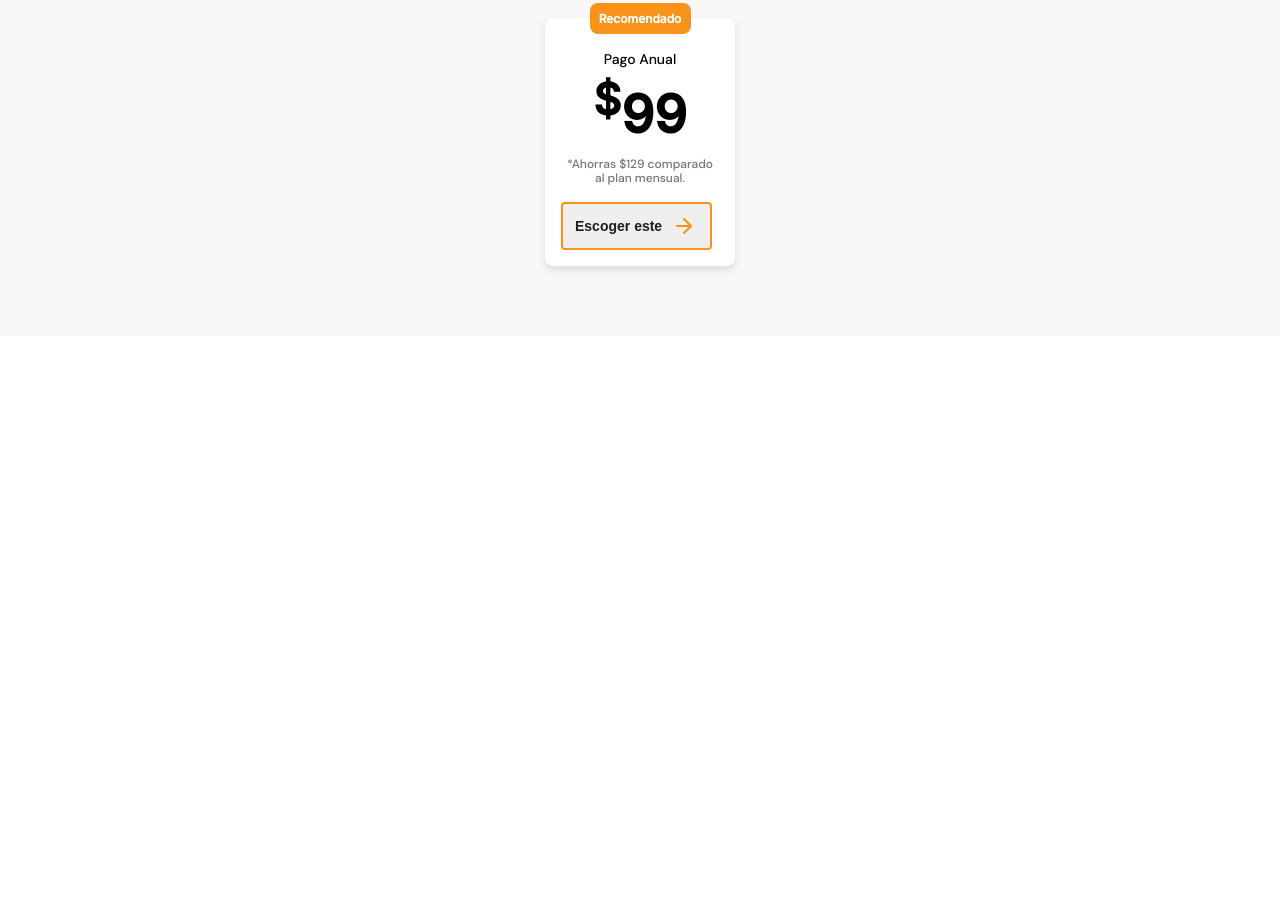
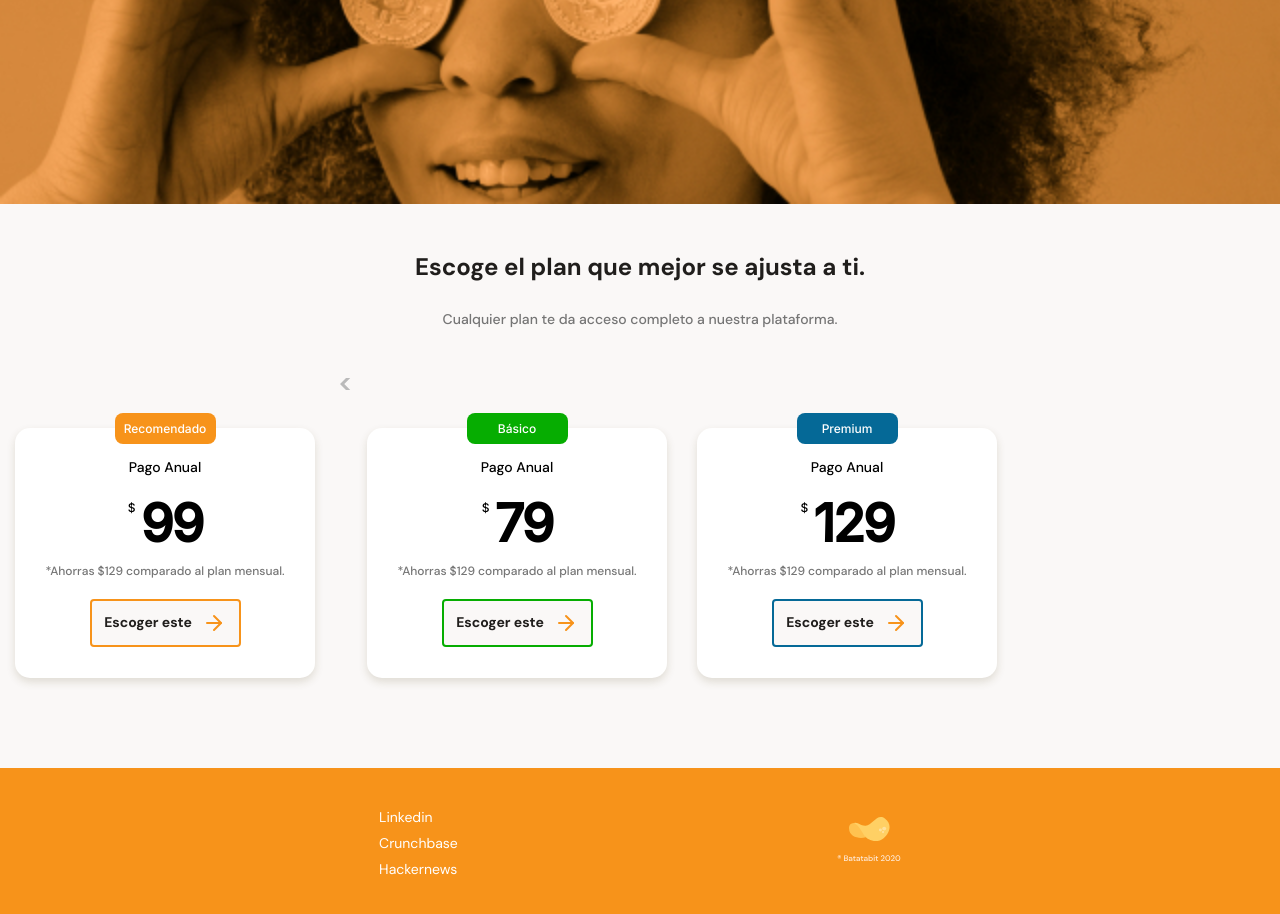
Before and after one commit to JessCP25/BatataBit, a plain HTML site: page index.html in a window 1280 px wide. Shown: the part 2530-3444 px from the top of the page. Before the commit the page ends 2866 px from the top, so only its background shows below. Drawn offline with Linux system fonts and the light colour scheme.

Commit message:
Footer terminando - mobile

```diff
--- a/index.html
+++ b/index.html
@@ -16,7 +16,7 @@
         <div class="header--title-container">
             <h1>La próxima revolución en el intercambio de criptomonedas.</h1>
             <p>Batatabit te ayuda a navegar entre los diferentes precios y tendencias.</p>
-            <a href="" class="header--button" >Conoce Nuestros Planes <span> </span> </a>
+            <a href="#plans" class="header--button" >Conoce Nuestros Planes <span> </span> </a>
         </div>
     </header>
     <main>
@@ -113,7 +113,7 @@
         <section class="imgSection">
             <h2 class="imgSection__title">Conócelo hoy.</h2>
         </section>
-        <section class="endSection">
+        <section id="plans" class="endSection">
             <div class="endSection__text">
                 <h2 class="endSection__h2">Escoge el plan que mejor se ajusta a ti.</h2>
                 <p class="endSection__p">Cualquier plan te da acceso completo a nuestra plataforma.</p>
@@ -128,9 +128,40 @@
                         <button class="plansSection__button">Escoger este<span class="plansSection__button-icon"></span></button>
                     </div>
                 </article>
+                <span class="leftIcon"></span>
+                <article class="plansSection__card">
+                    <p class="plansSection__recomend1">Básico</p>
+                    <div class="plansSection__info">
+                        <h3 class="plansSection__title">Pago Anual</h3>
+                        <p class="plansSection__cost"><sup>$</sup>79</p>
+                        <p class="plansSection__descrip">*Ahorras $129 comparado al plan mensual.</p>
+                        <button class="plansSection__button1">Escoger este<span class="plansSection__button-icon"></span></button>
+                    </div>
+                </article>
+                <span class="rightIcon"></span>
+                <article class="plansSection__card">
+                    <p class="plansSection__recomend2">Premium</p>
+                    <div class="plansSection__info">
+                        <h3 class="plansSection__title">Pago Anual</h3>
+                        <p class="plansSection__cost"><sup>$</sup>129</p>
+                        <p class="plansSection__descrip">*Ahorras $129 comparado al plan mensual.</p>
+                        <button class="plansSection__button2">Escoger este<span class="plansSection__button-icon"></span></button>
+                    </div>
+                </article>
             </section>
         </section>
     </main>
-    <footer></footer>
+    <footer>
+        <section class="footerLeft">
+            <ul class="footerLeft__ul">
+                <li class="footerLeft__li"><a href="#">Linkedin</a></li>
+                <li class="footerLeft__li"><a href="#">Crunchbase</a></li>
+                <li class="footerLeft__li"><a href="#">Hackernews</a></li>
+            </ul>
+        </section>
+        <section class="footerRight">
+            <img src="./assets/img/logo-footer.svg" alt="Logo footer">
+        </section>
+    </footer>
 </body>
 </html>
--- a/styles.css
+++ b/styles.css
@@ -258,7 +258,7 @@ main{
     height: 360px;
     margin: 0 auto;
     font-family: "Inter", sans-serif;
-    display: none;
+    /* display: none; */
 }
 
 .firstSection__table-title2{
@@ -403,17 +403,23 @@ main{
     color: #757575;
 }
 .plansSection{
-    width: 90%;
-    margin: 0 auto;
+    display: flex;
+    height: 320px;
+    overflow-x: scroll;
+    overscroll-behavior-x: contain;
+    scroll-snap-type: x proximity;
 }
 .plansSection__card{
-    width: 190px;
+    position: relative;
+    scroll-snap-align: center;
+    width: 70%;
+    min-width: 190px;
+    max-width: 300px;
     background-color: var(--just-white);
-    height: auto;
-    position: relative;
-    margin: 0 auto;
-    padding: 16px 16px;
-    border-radius: 8px;
+    height: 250px;
+    margin: 50px 15px 0;
+    padding: 0px 15px;
+    border-radius: 15px;
     box-shadow: 0 4px 8px rgba(89, 73, 30, 0.16);
 }
 .plansSection__recomend{
@@ -425,15 +431,44 @@ main{
     padding: 8px;
     font-family: "Inter";
     font-size: 1.2rem;
-    font-weight: 700;
+    font-weight: 500;
     color: var(--just-white);
     top: -15.5px;
     left: calc(50% - 50.5px);
 }
-.plansSection__info{
+.plansSection__recomend1{
+    position: absolute;
+    width: 101px;
+    height: 31px;
+    background-color: #06ad01;
+    border-radius: 8px;
+    padding: 8px;
+    font-family: "Inter";
+    font-size: 1.2rem;
+    font-weight: 500;
+    color: var(--just-white);
+    top: -15.5px;
+    left: calc(50% - 50.5px);
+}
+.plansSection__recomend2{
+    position: absolute;
+    width: 101px;
+    height: 31px;
+    background-color: #056997;
+    border-radius: 8px;
+    padding: 8px;
+    font-family: "Inter";
+    font-size: 1.2rem;
+    font-weight: 500;
+    color: var(--just-white);
+    top: -15.5px;
+    left: calc(50% - 50.5px);
+}
+/* .plansSection__info{
     margin-top: 16px;
-}
+} */
 .plansSection__title{
+    padding-top: 30px;
     font-size: 1.4rem;
     line-height: 1.8rem;
     font-weight: 500;
@@ -442,44 +477,107 @@ main{
 .plansSection__cost{
     font-family: "Inter";
     font-size: 5.2rem;
-    line-height: 6.2rem;
+    line-height: 5.3rem;
     font-weight: 700;
-    margin-bottom: 10px;
-    letter-spacing: -0.008rem;
+    padding: 5px 0;
+    letter-spacing: -0.2rem;
 }
-.firstSection__cost sup{
+.plansSection__cost sup{
     font-size: 1.2rem;
-    line-height: 1.5rem;
     font-weight: 500;
+    vertical-align: 30px;
+    letter-spacing: 0.5rem;
 }
 .plansSection__descrip{
     font-size: 1.2rem;
-    line-height: 1.45rem;
     font-weight: 500;
     color: #757575;
-    margin-bottom: 1.6rem;
+    padding-top: 8px;
 }
 .plansSection__button{
-    display: flex;
     width: 151px;
     height: 48px;
+    margin-top: 20px;
+    background-color: #FAF8F7;
     border: 2px solid var(--bitcoin-orange);
     border-radius: 4px;
     font-size: 1.4rem;
     line-height: 1.8rem;
-    text-align: center;
     font-weight: 700;
     color: var(--warm-black);
-    padding: 12px;
-    align-items: center;
+    font-family: 'DM Sans', sans-serif;
+}
+.plansSection__button1{
+    width: 151px;
+    height: 48px;
+    margin-top: 20px;
+    background-color: #FAF8F7;
+    border: 2px solid #06ad01;
+    border-radius: 4px;
+    font-size: 1.4rem;
+    line-height: 1.8rem;
+    font-weight: 700;
+    color: var(--warm-black);
+    font-family: 'DM Sans', sans-serif;
+}
+.plansSection__button2{
+    width: 151px;
+    height: 48px;
+    margin-top: 20px;
+    background-color: #FAF8F7;
+    border: 2px solid #056997;
+    border-radius: 4px;
+    font-size: 1.4rem;
+    line-height: 1.8rem;
+    font-weight: 700;
+    color: var(--warm-black);
+    font-family: 'DM Sans', sans-serif;
 }
 .plansSection__button-icon{
     display: inline-block;
     background-image: url(./assets/icons/orange-right-arrow.svg);
     width: 24px;
     height: 24px;
+    vertical-align: middle;
     background-position: center;
     background-size: cover;
     background-repeat: no-repeat;
     margin-left: 10px;
+    color: #06ad01;
 }
+.leftIcon{
+    width: 12px;
+    height: 12px;
+    display: inline-block;
+    margin-left: 10px;
+    color: gray;
+    background-position: center;
+    background-size: cover;
+    background-repeat: no-repeat;
+    vertical-align: middle;
+    background-image: url(./assets/icons/Vector.svg);
+}
+footer{
+    display: flex;
+    align-items: center;
+    justify-content: space-evenly;
+    background-color: var(--bitcoin-orange);
+    width: 100%;
+    height: 150px;
+}
+.footerLeft__ul{
+    font-size: 1.4rem;
+    font-weight: 500;
+    line-height: 1.8rem;
+    list-style: none;
+}
+.footerLeft__li{
+    margin: 8px 0;
+}
+.footerLeft__li a{
+    text-decoration: none;
+    font-size: 1.4rem;
+    line-height: 1.8rem;
+    font-weight: 300;
+    color: var(--just-white);
+}
```
Also changed, not shown: assets/icons/Vector.svg (added).
